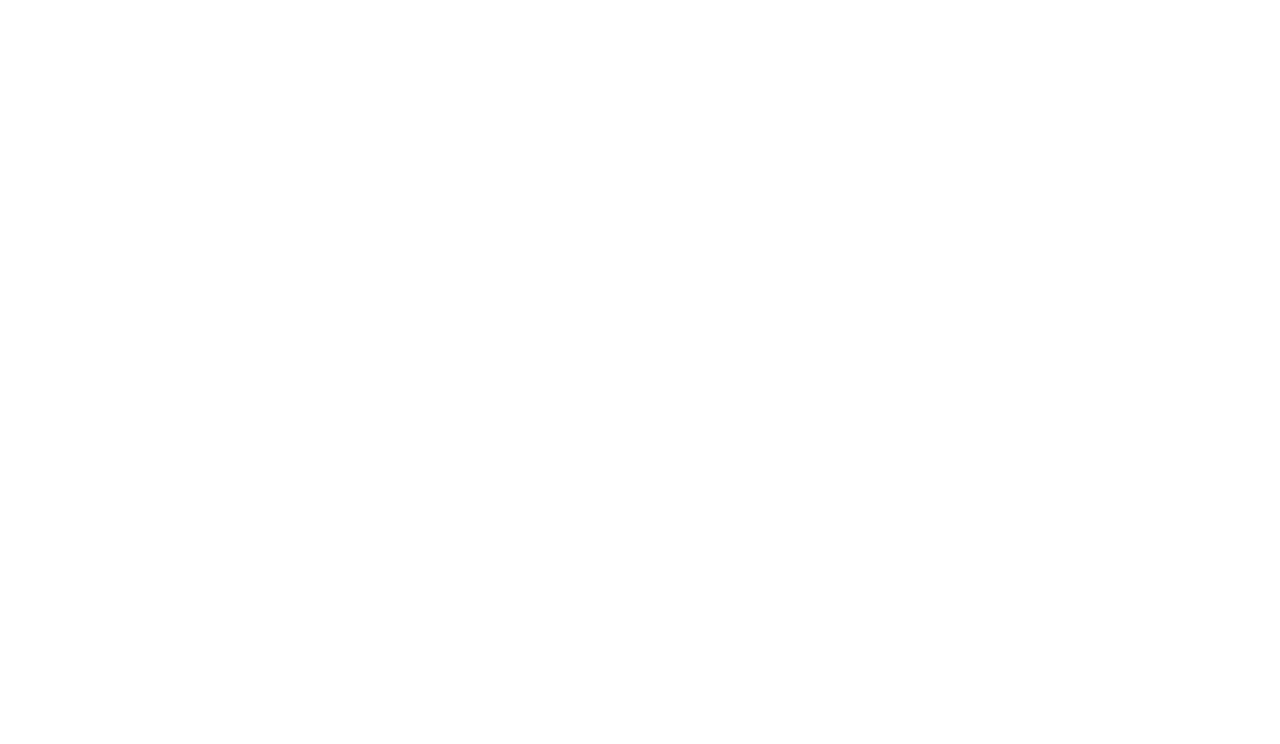
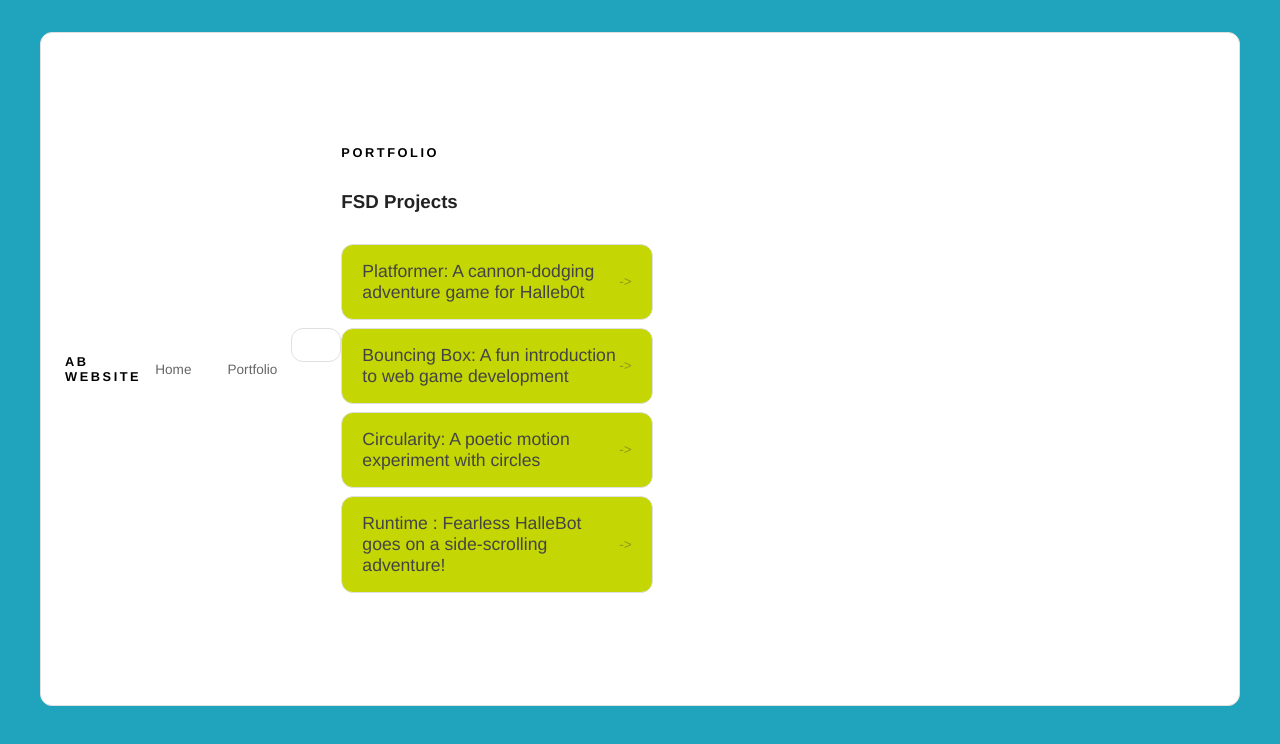
Before and after one commit to ab121907-lgtm/ab121907-lgtm.github.io, a plain HTML site: page portfolio.html in a window 1280 px wide. Drawn offline with Linux system fonts and the light colour scheme.

Commit message:
add portfolio page to website

```diff
--- a/portfolio.html
+++ b/portfolio.html
@@ -0,0 +1,51 @@
+<!DOCTYPE html>
+<html>
+  <head>
+    <title>AB Website</title>
+    <link rel="stylesheet" href="style.css" />
+  </head>
+
+  <body>
+    <!-- All content goes here -->
+    <div id="all-contents">
+      <nav>
+          <h1>AB Website</h1>
+  <ul id="nav-ul">
+    <li class="nav-li">
+      <a href="index.html">Home</a>
+    </li>
+    <li class="nav-li">
+      <a href="portfolio.html">Portfolio</a>
+    </li>
+  </ul>
+
+<nav>
+
+  </nav>
+
+  <main>
+<div class="content">
+    <h1>Portfolio</h1>
+    <h3>FSD Projects</h3>
+    <ul id="portfolio">
+<li>
+  <a href="fsd-projects/platformer/">Platformer: A cannon-dodging adventure game for Halleb0t</a>
+</li>
+<li>
+  <a href="fsd-projects/bouncing-box/">Bouncing Box: A fun introduction to web game development</a>
+</li>
+<li>
+  <a href="fsd-projects/circularity/">Circularity: A poetic motion experiment with circles</a>
+</li>
+<li>
+ <a href="fsd-projects/runtime/">Runtime : Fearless HalleBot goes on a side-scrolling adventure!</a>
+</li>
+    </ul>
+
+    <!-- ASD Projects will go here -->
+
+  </div>
+  </main>
+    </div>
+  </body>
+</html>
--- a/style.css
+++ b/style.css
@@ -165,3 +165,160 @@ nav h1 {
   background: #e5e806;
   color: #fff;
 }
+
+
+/* Portfolio styles */
+.content h1 {
+  color: black;
+}
+
+#portfolio {
+  list-style: none;
+  margin: 0;
+  padding: 0;
+  width: 100%;
+  display: flex;
+  flex-direction: column;
+  gap: 8px;
+}
+
+#portfolio li {
+  border-radius: 12px;
+  overflow: hidden;
+}
+
+#portfolio a {
+  display: flex;
+  justify-content: space-between;
+  align-items: center;
+  text-decoration: none;
+  color: #0d15ac;
+  padding: 16px 20px;
+  font-size: 1.1rem;
+  font-weight: 500;
+  background: #c7b107;
+  border: 1px solid #0ac6b0;
+  border-radius: 12px;
+  transition: background 0.25s ease, color 0.25s ease, transform 0.25s ease;
+}
+
+#portfolio a:hover {
+  background: #041e68;
+  color: #cac114;
+  transform: translateX(4px);
+}
+
+#portfolio a::after {
+  content: "->";
+  font-size: 0.85rem;
+  opacity: 0.4;
+  transition: opacity 0.25s ease;
+  white-space: nowrap;
+}
+
+#portfolio a:hover::after {
+  opacity: 1;
+}
+
+/* Portfolio styles */
+.content h1 {
+  color: black;
+}
+
+#portfolio {
+  list-style: none;
+  margin: 0;
+  padding: 0;
+  width: 100%;
+  display: flex;
+  flex-direction: column;
+  gap: 8px;
+}
+
+#portfolio li {
+  border-radius: 12px;
+  overflow: hidden;
+}
+
+#portfolio a {
+  display: flex;
+  justify-content: space-between;
+  align-items: center;
+  text-decoration: none;
+  color: #444;
+  padding: 16px 20px;
+  font-size: 1.1rem;
+  font-weight: 500;
+  background: #c4d603;
+  border: 1px solid #e0e0e0;
+  border-radius: 12px;
+  transition: background 0.25s ease, color 0.25s ease, transform 0.25s ease;
+}
+
+#portfolio a:hover {
+  background: #000;
+  color: #d1d107;
+  transform: translateX(4px);
+}
+
+#portfolio a::after {
+  content: "->";
+  font-size: 0.85rem;
+  opacity: 0.4;
+  transition: opacity 0.25s ease;
+  white-space: nowrap;
+}
+
+#portfolio a:hover::after {
+  opacity: 1;
+}
+
+/* responsive web design */
+@media screen and (min-width: 120px) and (max-width: 1080px) {
+  main {
+    height: 100ch;
+    zoom: 1.5;
+    display: grid;
+  }
+
+  h1 {
+    font-size: 44px;
+  }
+
+  h2 {
+    font-size: 42px;
+  }
+
+  h3 {
+    font-size: 36px;
+  }
+
+  #all-contents {
+    height: 100ch;
+    margin: none;
+  }
+
+  a {
+    font-size: 42px;
+  }
+
+  .sidebar {
+    margin-right: 0px;
+    justify-content: center;
+    align-items: center;
+  }
+
+  .sidebar-img {
+    width: 100%;
+  }
+
+  p,
+  li {
+    font-size: 24px;
+  }
+
+  .content {
+    align-content: center;
+    justify-content: center;
+  }
+}
```
Also changed, not shown: fsd-projects/bouncing-box/index.html (+1 -0 lines), index.html (+1 -1 lines).
